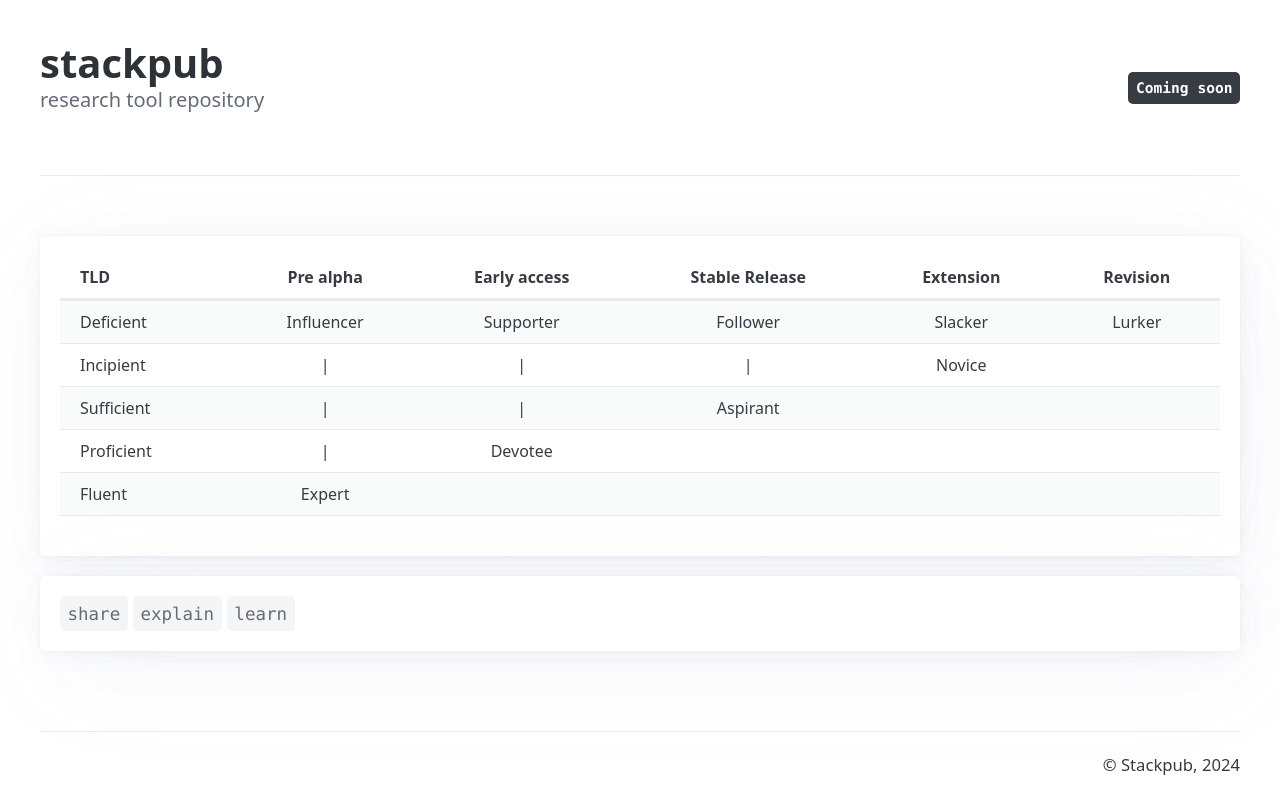
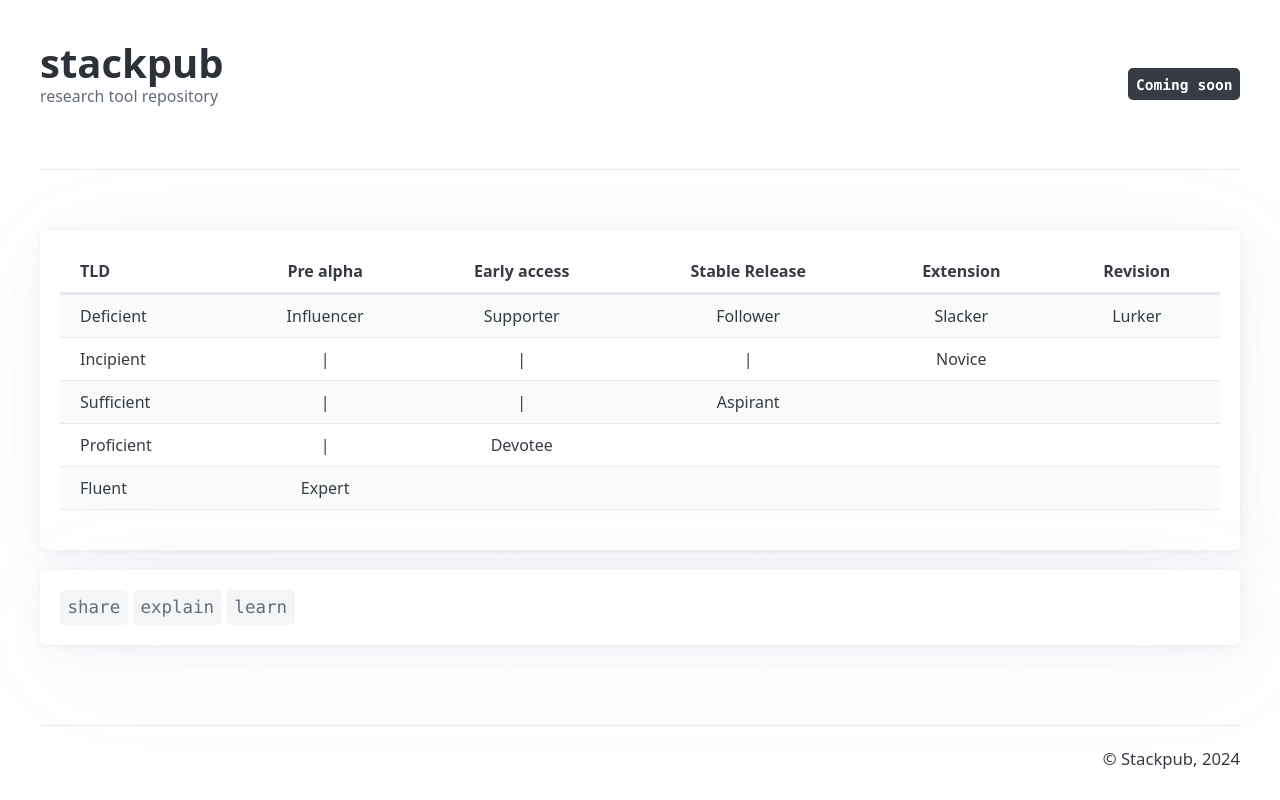
Before and after one commit to suptext/stackpub, a plain HTML site: page index.html in a window 1280 px wide. Drawn offline with nearby package versions, Linux system fonts and the light colour scheme.

Commit message:
Update index.html

```diff
--- a/index.html
+++ b/index.html
@@ -37,7 +37,7 @@
           <li>
             <hgroup>
               <h1>stackpub</h1>
-              <p style="font-size: 0.0.795em">research tool repository</p>
+              <p style="font-size: 0.795em">research tool repository</p>
             </hgroup>
           </li>
         </ul>
```
